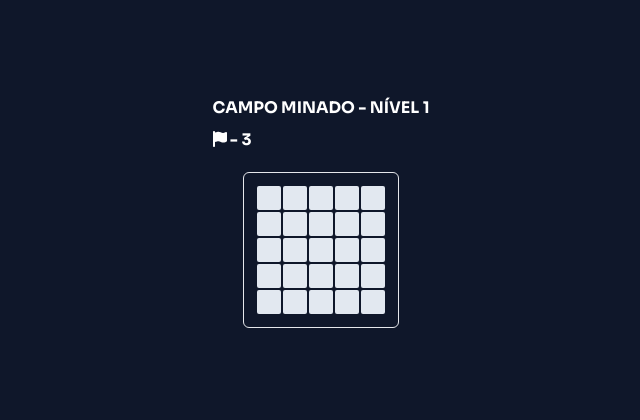
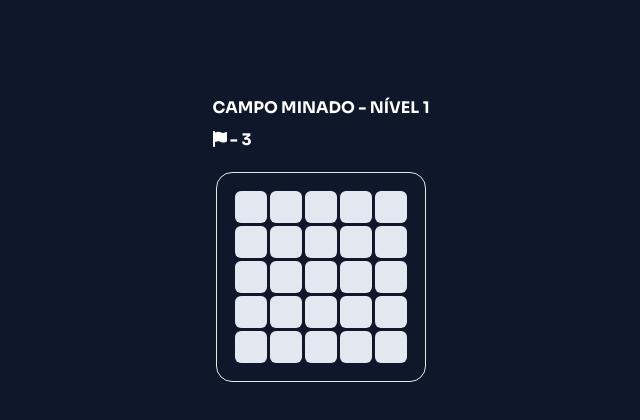
Before and after one commit to KauanBonatto/campo-minado, a Next.js app: page / in a window 1280 px wide. Both pictures are taken after a click on the button "NÍVEL 1". Shown: the top 420 px of the page, without its empty margins (319-959 px from the left). Built offline with nearby package versions, Linux system fonts and the light colour scheme.

Commit message:
feat: config sizes text and rounded's

```diff
--- a/src/app/modal.tsx
+++ b/src/app/modal.tsx
@@ -20,7 +20,7 @@ const Modal: FC<Props> = ({
   if (!open) return null;
 
   return (
-    <main className="fixed w-3/4 md:w-1/2 h-max bg-slate-700 rounded-md">
+    <main className="fixed w-3/4 md:w-1/2 h-max bg-slate-700 rounded-[2rem]">
       <div className="p-8 w-full h-full">
         <h1 className="text-white text-center font-bold mb-8">
           {title}
--- a/src/app/page.tsx
+++ b/src/app/page.tsx
@@ -279,7 +279,7 @@ export default function Home() {
             </div>
           </h1>
           <table
-            className="flex flex-col justify-center items-center w-min mt-5 m-auto p-3 border rounded-md "
+            className="flex flex-col justify-center items-center w-min mt-5 m-auto p-4 border rounded-2xl"
             onContextMenu={(e) => e.preventDefault()}
           >
             <tbody>
@@ -288,7 +288,7 @@ export default function Home() {
                   {row.map((column, columnIndex) => (
                     <td
                       key={`column-${columnIndex}`}
-                      className={`column  ${
+                      className={`column p-[0.10rem] ${
                         !column.opened && "cursor-pointer"
                       }`}
                     >
@@ -311,19 +311,19 @@ export default function Home() {
                                 }
                               },
                               className:
-                                "square flex w-6 h-6 justify-center items-center bg-slate-200 hover:bg-gray-300 cursor-pointer rounded-sm",
+                                "square flex w-8 h-8 justify-center items-center bg-slate-200 hover:bg-gray-300 cursor-pointer rounded-md",
                             }
                           : {
                               className:
-                                "square flex w-6 h-6 justify-center items-center bg-gray-400 cursor-default rounded-sm",
+                                "square flex w-8 h-8 justify-center items-center bg-gray-400 cursor-default rounded-md",
                             })}
                       >
                         {column.opened ? (
                           <Fragment>
                             {column.isBomb ? (
-                              <FontAwesomeIcon icon={faBomb} color="black" />
+                              <FontAwesomeIcon className="text-xl" icon={faBomb} color="black" />
                             ) : (
-                              <p>
+                              <p className="text-xl">
                                 {column.qtdBombsAround > 0 &&
                                   column.qtdBombsAround}
                               </p>
@@ -332,7 +332,7 @@ export default function Home() {
                         ) : (
                           <Fragment>
                             {column.marked && (
-                              <FontAwesomeIcon icon={faFlag} color="black" />
+                              <FontAwesomeIcon className="text-xl" icon={faFlag} color="black" />
                             )}
                           </Fragment>
                         )}
```
